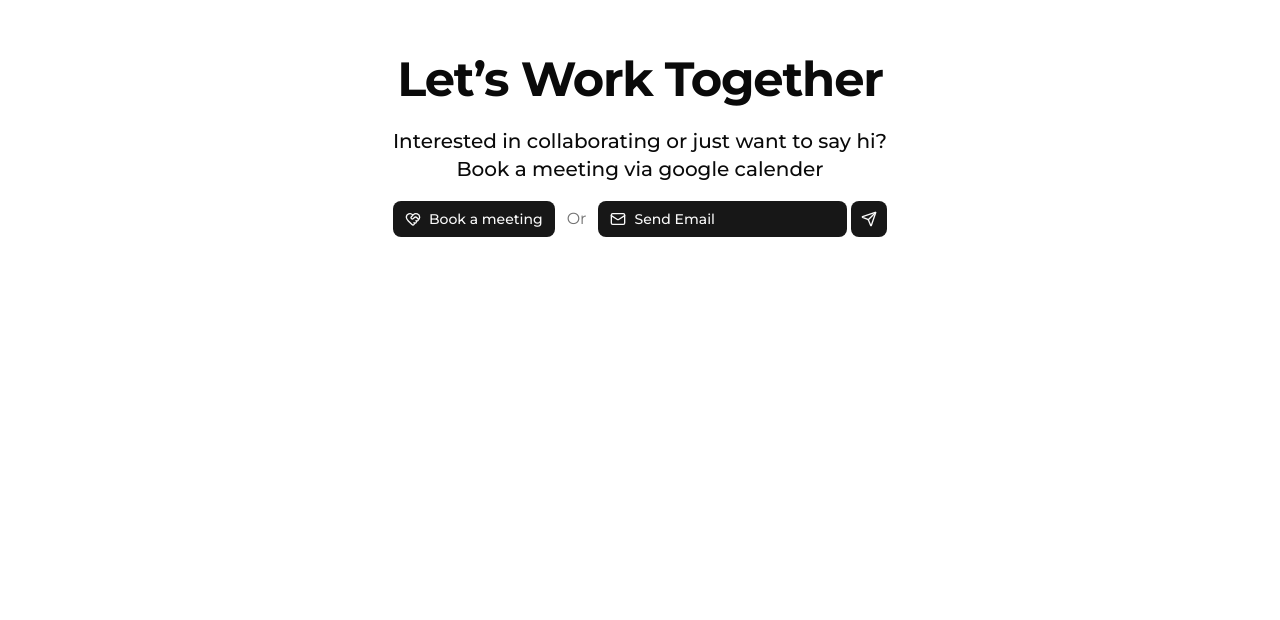
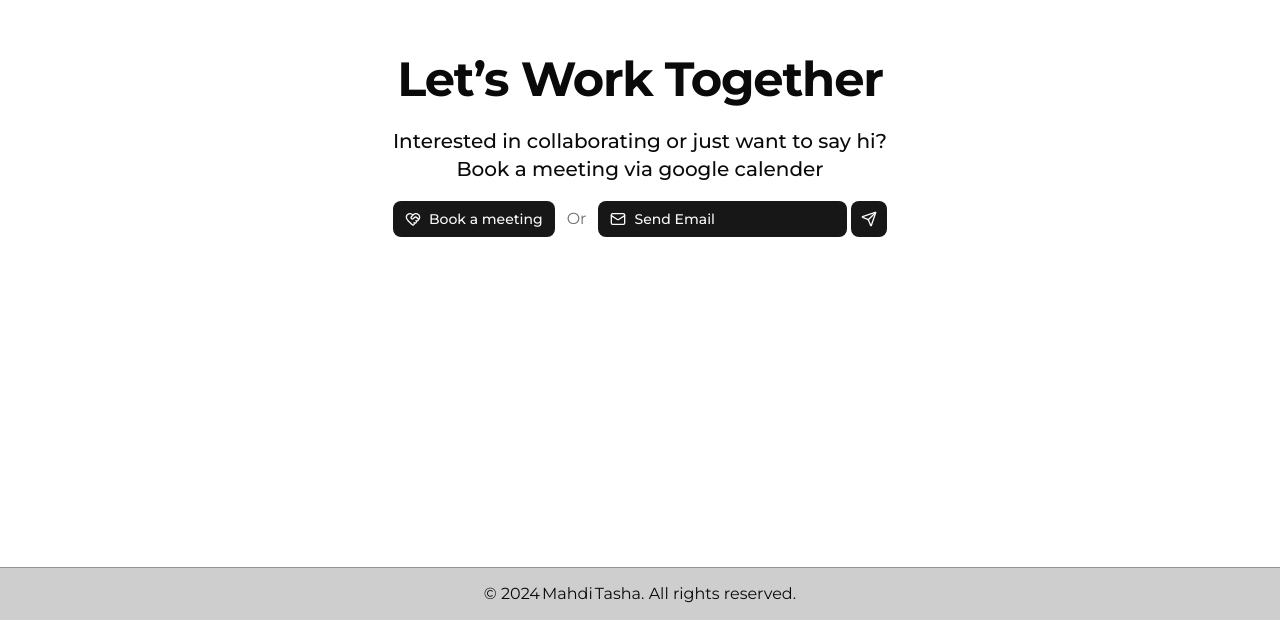
Before and after one commit to tasha-dev/portfolio, a Next.js app: page / in a window 1280 px wide. Shown: the part 5971-6591 px from the top of the page. Before the commit the page ends 6538 px from the top, so only its background shows below. Built offline with nearby package versions, Linux system fonts and the light colour scheme.

Commit message:
added footer

```diff
--- /dev/null
+++ b/components/footer.tsx
@@ -0,0 +1,25 @@
+// Codes by mahdi tasha
+// Forcing next.js to render this component as client side component
+'use client';
+
+// Importing part
+import { ReactNode } from 'react';
+import { motion } from 'framer-motion';
+
+// Creating and exporting footer component as default
+export default function Footer(): ReactNode {
+  // Returning JSX
+  return (
+    <motion.footer
+      className='flex items-center justify-center p-3 border-t border-t-foreground/30 bg-foreground/20'
+      initial={{ opacity: 0 }}
+      whileInView={{ opacity: 1 }}
+      transition={{ duration: 0.5, ease: 'easeOut' }}
+      viewport={{ once: true, amount: 0.3 }}
+    >
+      <p className='text-center'>
+        © {new Date().getFullYear()} Mahdi Tasha. All rights reserved.
+      </p>
+    </motion.footer>
+  );
+}
--- a/components/layout/page.tsx
+++ b/components/layout/page.tsx
@@ -4,6 +4,7 @@ import { cn } from '@/lib/utils';
 import { pageProps } from '@/types/component';
 import { ReactNode } from 'react';
 import Header from '../header';
+import Footer from '../footer';
 
 // Creating and exporting Page component as default
 export default function Page({
@@ -24,6 +25,7 @@ export default function Page({
       >
         {children}
       </div>
+      <Footer />
     </>
   );
 }
```
